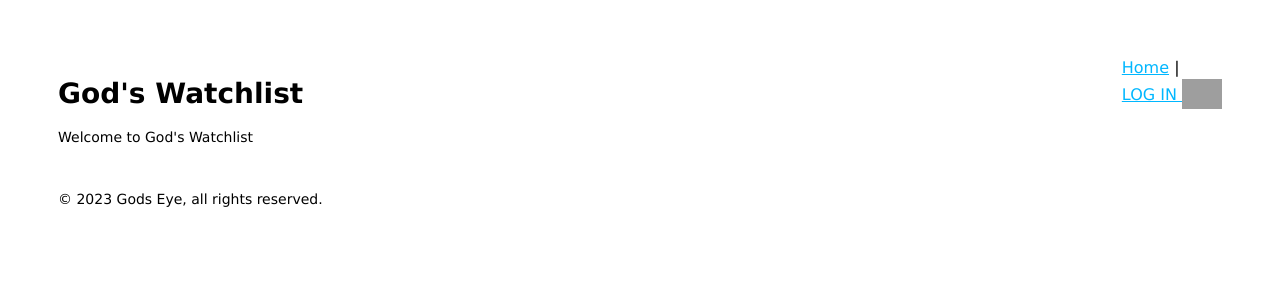
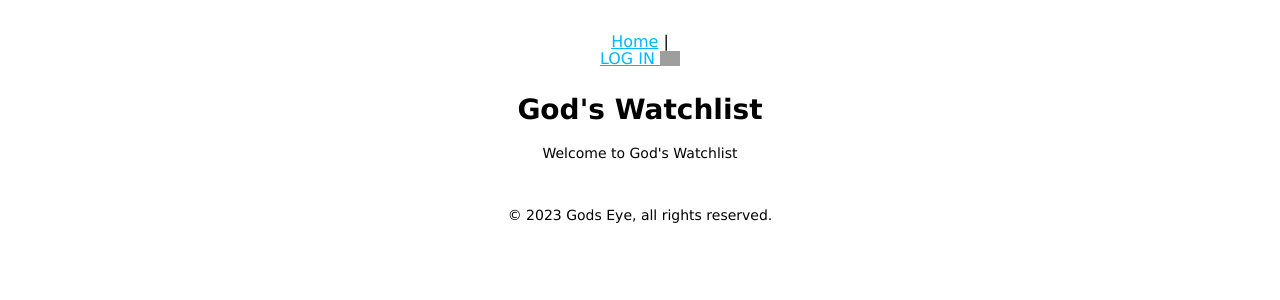
Before and after one commit to nemmons27/gods_watchlist, a Node server app: page / in a window 1280 px wide. Shown: the top 300 px of the page. Run offline with Node 20, Linux system fonts and the light colour scheme; some libraries are stand-ins or nearby versions; grey boxes are pictures that could not be loaded.

Commit message:
Deployed but unfinished

```diff
--- a/public/stylesheets/style.css
+++ b/public/stylesheets/style.css
@@ -1,5 +1,8 @@
 body {
     padding: 50px;
+    margin: 0;
+    padding: 4vmin 4vmin 4vmin 4vmin;
+    text-align: center;
     font: 14px "Lucida Grande", Helvetica, Arial, sans-serif;
 }
 nav {
@@ -7,13 +10,16 @@ nav {
     text-overflow: hidden;
     font-size: 2vmin;
     cursor: pointer;
-    border-radius: 3px;
+    border-radius: 5px;
     align-items: center;
     justify-content: center;
-    float: right;
 }
-nav:hover {
-    background-color: rgba(139, 72, 86, 0.42);
+
+.avatar {
+    position: relative;
+    top: 1vmin;
+    height: 3vmin;
+    width: 3vmin;
 }
 a {
     color: #00B7FF;
@@ -56,11 +62,11 @@ li {
     display: flex;
     justify-content: center;
     align-items: center;
-    height: 34px;
+    height: 15px;
 }
 
 .login img {
-    height: 30px;
+    height: 15px;
 }
 .review-user {
     display: flex;
--- a/views/partials/header.ejs
+++ b/views/partials/header.ejs
@@ -8,7 +8,6 @@
     <link rel='stylesheet' href='/stylesheets/style.css' />
 </head>
 <body>
-    <div class="containerImage" style="background-image: url('/public/images/gods-background.jpg')"></div>
     <nav>
     <a href="/">Home</a>
     |
```
